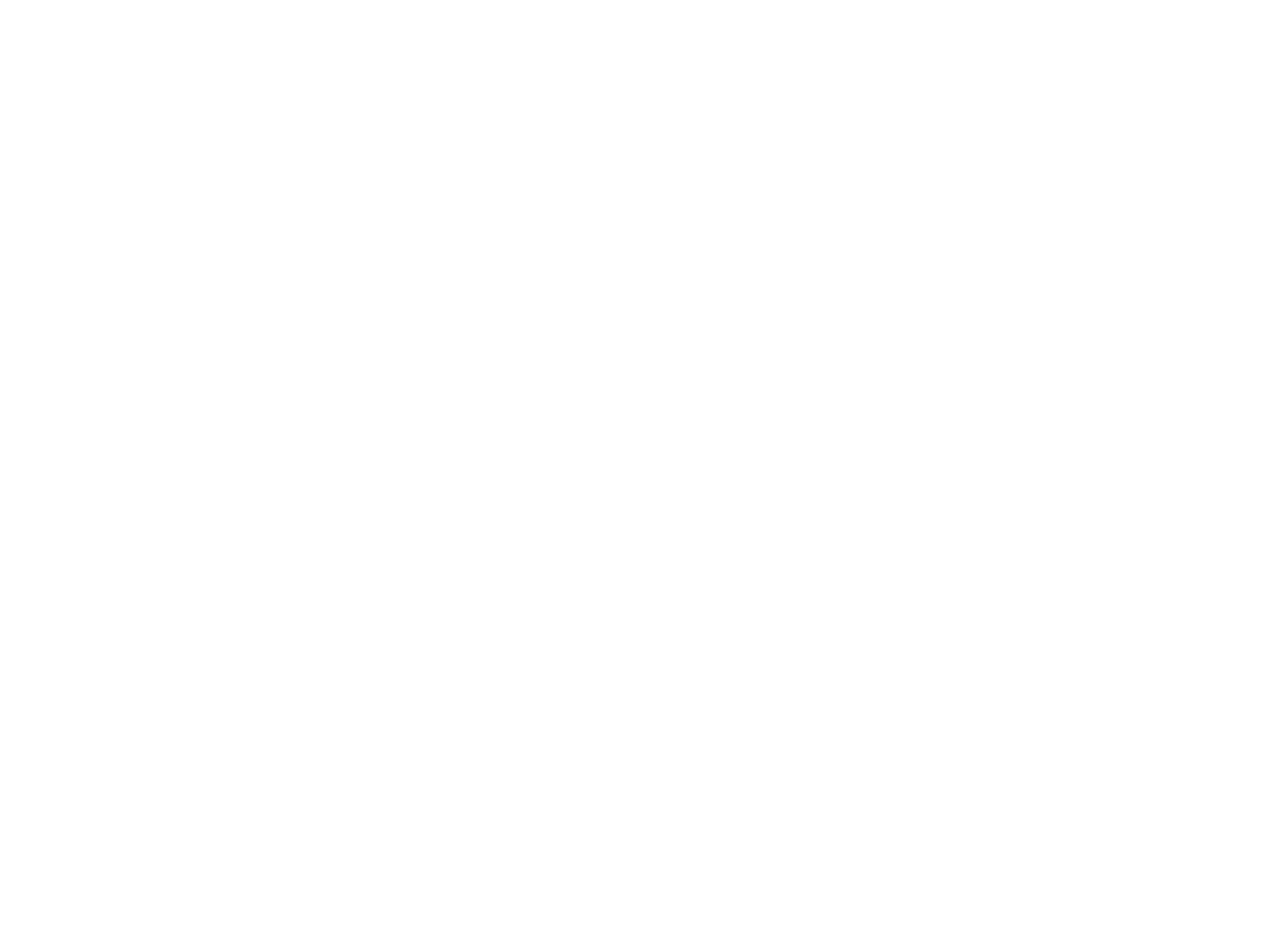
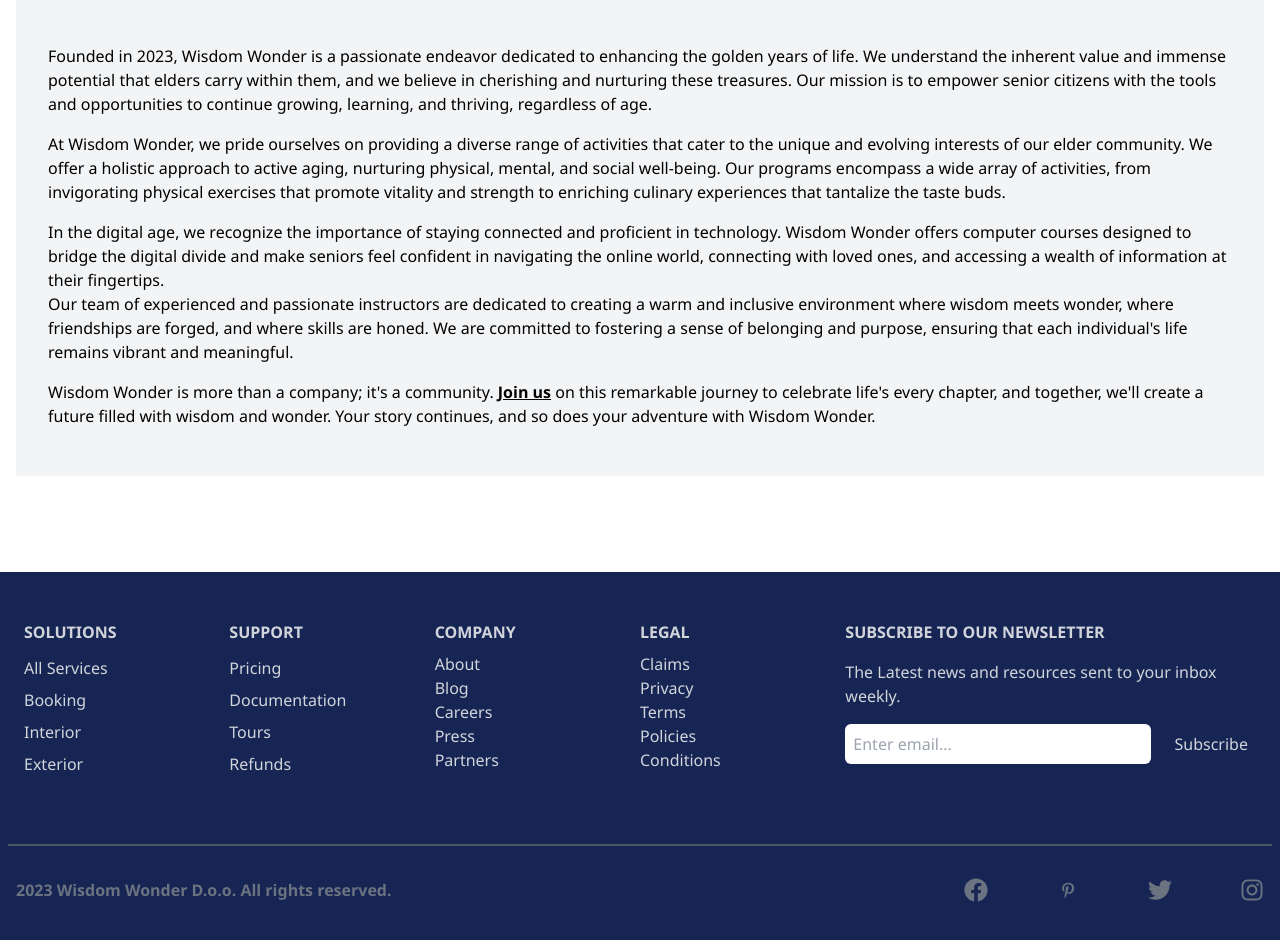
Before and after one commit to brigitabi/wisdom-wonder, a React (Create React App) app: page / in a window 1280 px wide. Shown: the part 2500-3440 px from the top of the page. Before the commit the page ends 1870 px from the top, so only its background shows below. Built offline with nearby package versions, Linux system fonts and the light colour scheme.

Commit message:
about and footer

```diff
--- /dev/null
+++ b/src/components/About.jsx
@@ -0,0 +1,85 @@
+import React from 'react';
+
+const About = () => {
+  return (
+    <div className=''>
+      <div className="flex flex-row justify-around space-x-12 pt-12">
+        <p className="text-4xl font-bold ml-4 underline hover:bg-green-600">
+          About
+        </p>
+        <p className="text-2xl font-bold px-6">
+          Wisdom wonder is on a mission to enhance the quality of life for
+          seniors and pensioners through compassion connection and support.
+        </p>
+      </div>
+
+      {/* images   */}
+      <div className="m-4 pt-12">
+        <div className="h-[450px] w-[450px] object-cover flex px-4 space-x-12 ">
+          <img
+            className="rounded-md hover:scale-105 duration-300"
+            src="https://images.unsplash.com/photo-1582213782179-e0d53f98f2ca?auto=format&fit=crop&q=80&w=2070&ixlib=rb-4.0.3&ixid=M3wxMjA3fDB8MHxwaG90by1wYWdlfHx8fGVufDB8fHx8fA%3D%3D"
+            alt="team spirit"
+          />
+          <img
+            className="rounded-md hover:scale-105 duration-300"
+            src="https://images.unsplash.com/photo-1511632765486-a01980e01a18?auto=format&fit=crop&q=80&w=2070&ixlib=rb-4.0.3&ixid=M3wxMjA3fDB8MHxwaG90by1wYWdlfHx8fGVufDB8fHx8fA%3D%3D"
+            alt="team-spirit"
+          />
+        </div>
+
+        {/* our vision  */}
+        <div className="bg-gray-100 py-12 px-4 md:px-8 ">
+          <div className=''>
+            <p className='mb-4'>
+              Founded in 2023, Wisdom Wonder is a passionate endeavor dedicated
+              to enhancing the golden years of life. We understand the inherent
+              value and immense potential that elders carry within them, and we
+              believe in cherishing and nurturing these treasures. Our mission
+              is to empower senior citizens with the tools and opportunities to
+              continue growing, learning, and thriving, regardless of age.
+            </p>
+
+            <p className='mb-4'>
+              At Wisdom Wonder, we pride ourselves on providing a diverse range
+              of activities that cater to the unique and evolving interests of
+              our elder community. We offer a holistic approach to active aging,
+              nurturing physical, mental, and social well-being. Our programs
+              encompass a wide array of activities, from invigorating physical
+              exercises that promote vitality and strength to enriching culinary
+              experiences that tantalize the taste buds.
+            </p>
+
+            <p className=''>
+              In the digital age, we recognize the importance of staying
+              connected and proficient in technology. Wisdom Wonder offers
+              computer courses designed to bridge the digital divide and make
+              seniors feel confident in navigating the online world, connecting
+              with loved ones, and accessing a wealth of information at their
+              fingertips.
+            </p>
+
+            <p className='mb-4'>
+              Our team of experienced and passionate instructors are dedicated
+              to creating a warm and inclusive environment where wisdom meets
+              wonder, where friendships are forged, and where skills are honed.
+              We are committed to fostering a sense of belonging and purpose,
+              ensuring that each individual's life remains vibrant and
+              meaningful.
+            </p>
+
+            <p>
+              Wisdom Wonder is more than a company; it's a community. <span className='font-bold text-black underline hover:scale-105 cursor-pointer'>Join us</span> on
+              this remarkable journey to celebrate life's every chapter, and
+              together, we'll create a future filled with wisdom and wonder.
+              Your story continues, and so does your adventure with Wisdom
+              Wonder.
+            </p>
+          </div>
+        </div>
+      </div>
+    </div>
+  );
+};
+
+export default About;
--- /dev/null
+++ b/src/components/Footer.jsx
@@ -0,0 +1,80 @@
+import React from 'react';
+import { FaFacebook, FaInstagram, FaTwitter } from 'react-icons/fa';
+import { TiSocialPinterest } from 'react-icons/ti';
+import { NavLink } from 'react-router-dom';
+
+const Footer = () => {
+  return (
+    <div className="w-full mt-24 bg-blue-950 text-gray-300 py-2 px-2">
+      <div className="max-w-[1400px] mx-auto grid grid-cols-2 md:grid-cols-6 border-b-2 border-gray-600 py-8 px-4">
+        <div>
+          <h6 className="font-bold uppercase pt-2">Solutions</h6>
+          <ul className="mt-2">
+            <li className="py-1">All Services</li>
+            <li className="py-1">Booking</li>
+            <li className="py-1">Interior</li>
+            <li className="py-1">Exterior</li>
+          </ul>
+        </div>
+        <div>
+          <h6 className="font-bold uppercase pt-2">Support</h6>
+          <ul className="mt-2">
+            <li className="py-1">Pricing</li>
+            <li className="py-1">Documentation</li>
+            <li className="py-1">Tours</li>
+            <li className="py-1">Refunds</li>
+          </ul>
+        </div>
+        <div>
+          <h6 className="font-bold uppercase pt-2">Company</h6>
+          <ul className="mt-2">
+            <li clasName="py-1">About</li>
+            <li clasName="py-1">Blog</li>
+            <NavLink to="/career">
+              <li clasName="py-1">Careers</li>
+            </NavLink>
+            <li clasName="py-1">Press</li>
+            <li clasName="py-1">Partners</li>
+          </ul>
+        </div>
+        <div>
+          <h6 className="font-bold uppercase pt-2">Legal</h6>
+          <ul className="mt-2">
+            <li clasName="py-1">Claims</li>
+            <li clasName="py-1">Privacy</li>
+            <li clasName="py-1">Terms</li>
+            <li clasName="py-1">Policies</li>
+            <li clasName="py-1">Conditions</li>
+          </ul>
+        </div>
+        <div className="col-span-2 py-8 md:pt-2">
+          <p className="font-bold uppercase">Subscribe to our Newsletter</p>
+          <p className="py-4">
+            The Latest news and resources sent to your inbox weekly.
+          </p>
+          <form className="flex flex-col sm:flex-row">
+            <input
+              className="w-full p-2 mr-4 rounded-md mb-4"
+              type="email"
+              placeholder="Enter email..."
+            />
+            <button className="p-2 mb-4 rounded-md">Subscribe</button>
+          </form>
+        </div>
+      </div>
+      <div className="flex flex-col max-w-[1400px] px-2 py-4 mx-auto justify-between sm:flex-row text-center text-gray-500">
+        <p className="font-bold py-4">
+          2023 Wisdom Wonder D.o.o. All rights reserved.
+        </p>
+        <div className="flex justify-between sm:w-[300px] pt-4 text-2xl">
+          <FaFacebook />
+          <TiSocialPinterest />
+          <FaTwitter />
+          <FaInstagram />
+        </div>
+      </div>
+    </div>
+  );
+};
+
+export default Footer;
--- a/src/pages/Home.jsx
+++ b/src/pages/Home.jsx
@@ -1,12 +1,16 @@
 import React from 'react'
 import Main from '../components/Main'
 import Categories from '../components/Categories'
+import About from '../components/About'
+import Footer from '../components/Footer'
 
 const Home = () => {
   return (
     <div>
         <Main />
         <Categories title='Category'/>
+        <About />
+        <Footer />
     </div>
   )
 }
```
